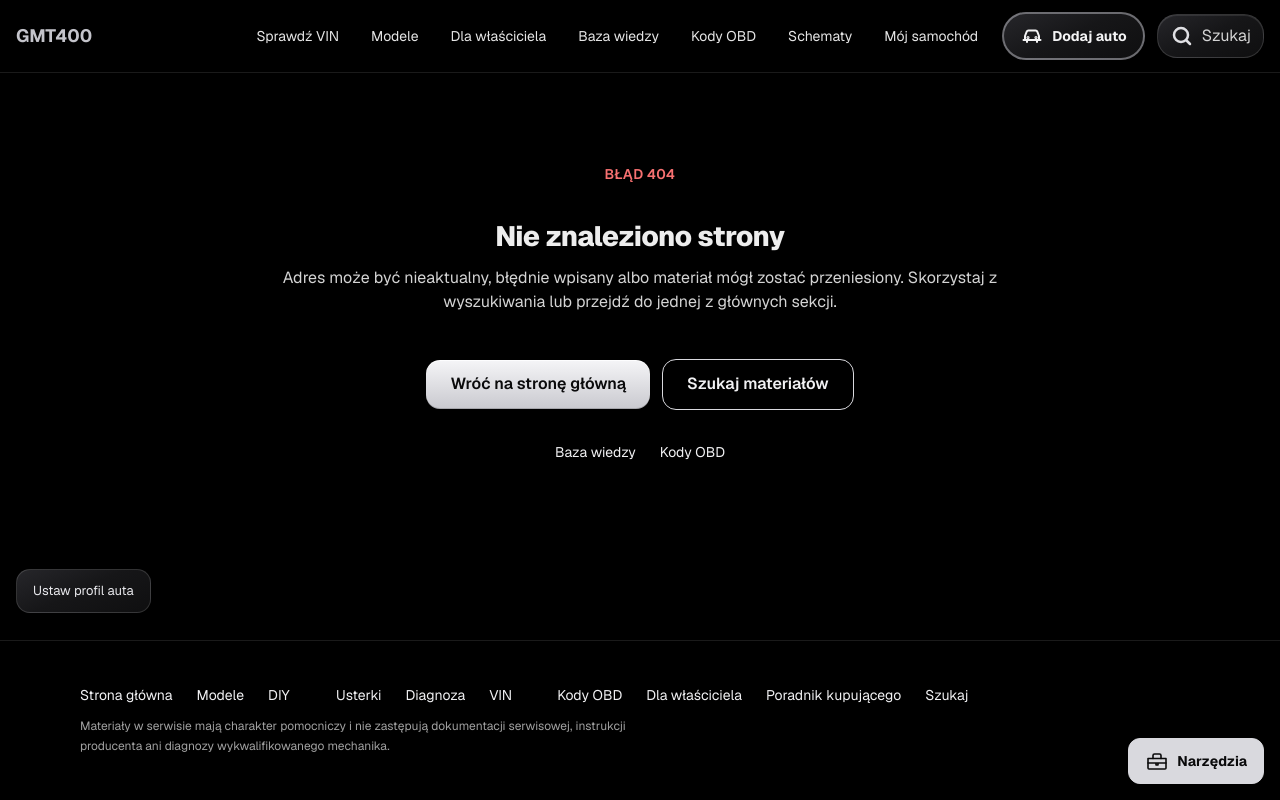
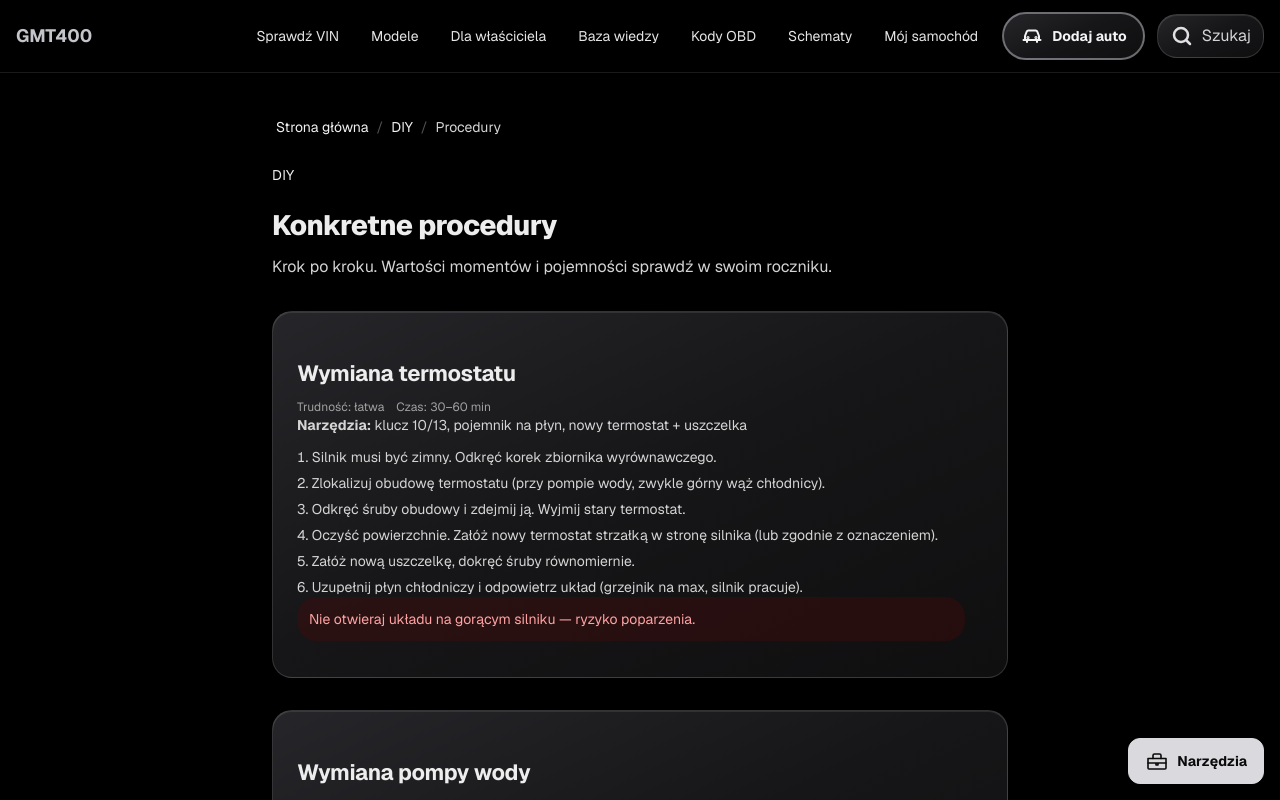
Before and after one commit to tsrc4mm9gg-netizen/gmt400-app, a Next.js app: page /diy/procedury in a window 1280 px wide. Before the commit this address had no page. Shown: the top 800 px of the page. Built offline with nearby package versions, Linux system fonts and the light colour scheme.

Commit message:
feat: add concrete DIY procedures (thermostat, water pump, CKP sensor)

```diff
--- /dev/null
+++ b/src/app/diy/procedury/page.tsx
@@ -0,0 +1,96 @@
+import type { Metadata } from 'next';
+import Link from 'next/link';
+import Breadcrumbs from '../../ui/Breadcrumbs';
+
+export const metadata: Metadata = {
+  title: 'Procedury DIY GMT400 — wymiana termostatu, pompy wody, czujnika',
+  description: 'Konkretne procedury naprawcze dla GMT400: wymiana termostatu, pompy wody, czujnika położenia wału. Krok po kroku z uwagami.',
+  alternates: { canonical: 'https://www.gmt400.pl/diy/procedury' },
+};
+
+const PROCEDURES = [
+  {
+    id: 'termostat',
+    title: 'Wymiana termostatu',
+    difficulty: 'łatwa',
+    time: '30–60 min',
+    tools: 'klucz 10/13, pojemnik na płyn, nowy termostat + uszczelka',
+    steps: [
+      'Silnik musi być zimny. Odkręć korek zbiornika wyrównawczego.',
+      'Zlokalizuj obudowę termostatu (przy pompie wody, zwykle górny wąż chłodnicy).',
+      'Odkręć śruby obudowy i zdejmij ją. Wyjmij stary termostat.',
+      'Oczyść powierzchnie. Załóż nowy termostat strzałką w stronę silnika (lub zgodnie z oznaczeniem).',
+      'Załóż nową uszczelkę, dokręć śruby równomiernie.',
+      'Uzupełnij płyn chłodniczy i odpowietrz układ (grzejnik na max, silnik pracuje).',
+    ],
+    warning: 'Nie otwieraj układu na gorącym silniku — ryzyko poparzenia.',
+  },
+  {
+    id: 'pompa-wody',
+    title: 'Wymiana pompy wody',
+    difficulty: 'średnia',
+    time: '2–4 h',
+    tools: 'klucze, ściągacz paska, nowa pompa + uszczelka, płyn',
+    steps: [
+      'Odłącz akumulator. Zdejmij pasek wielorowkowy.',
+      'Odłącz węże od pompy. Odkręć śruby mocujące wentylator i pompę.',
+      'Wyjmij starą pompę. Oczyść powierzchnię bloku.',
+      'Załóż nową uszczelkę i pompę. Dokręć śruby momentem z instrukcji.',
+      'Załóż pasek, uzupełnij płyn, odpowietrz.',
+    ],
+    warning: 'Sprawdź stan paska i rolek — często warto wymienić razem.',
+  },
+  {
+    id: 'czujnik-walu',
+    title: 'Wymiana czujnika położenia wału (CKP)',
+    difficulty: 'łatwa–średnia',
+    time: '30–90 min',
+    tools: 'klucz nasadowy, nowy czujnik',
+    steps: [
+      'Czujnik jest zwykle przy kole pasowym lub w bloku (zależnie od rocznika).',
+      'Odłącz wtyczkę. Odkręć śrubę mocującą.',
+      'Wyjmij stary czujnik. Załóż nowy — nie dociskaj na siłę.',
+      'Dokręć śrubę i podłącz wtyczkę.',
+      'Wymaż kody błędów i sprawdź rozruch.',
+    ],
+    warning: 'W niektórych rocznikach dostęp jest utrudniony — może być potrzebne podniesienie auta.',
+  },
+];
+
+export default function ProceduresPage() {
+  return (
+    <div className="mx-auto max-w-3xl px-4 py-8 pb-28 text-white">
+      <Breadcrumbs items={[{ href: '/diy', label: 'DIY' }, { label: 'Procedury' }]} />
+      <header className="mt-4">
+        <p className="text-sm uppercase tracking-wide text-silver-400">DIY</p>
+        <h1 className="mt-1 text-3xl font-bold">Konkretne procedury</h1>
+        <p className="mt-3 text-neutral-300">
+          Krok po kroku. Wartości momentów i pojemności sprawdź w swoim roczniku.
+        </p>
+      </header>
+
+      <div className="mt-6 space-y-6">
+        {PROCEDURES.map(proc => (
+          <article key={proc.id} id={proc.id} className="rounded-2xl border border-white/10 bg-neutral-900 p-5">
+            <h2 className="text-xl font-semibold text-silver-300">{proc.title}</h2>
+            <div className="mt-2 flex flex-wrap gap-3 text-xs text-neutral-400">
+              <span>Trudność: {proc.difficulty}</span>
+              <span>Czas: {proc.time}</span>
+            </div>
+            <p className="mt-2 text-sm text-neutral-300"><strong>Narzędzia:</strong> {proc.tools}</p>
+            <ol className="mt-3 list-inside list-decimal space-y-1.5 text-sm text-neutral-300">
+              {proc.steps.map((step, i) => <li key={i}>{step}</li>)}
+            </ol>
+            {proc.warning && (
+              <p className="mt-3 rounded-lg bg-red-950/40 p-3 text-sm text-red-300">{proc.warning}</p>
+            )}
+          </article>
+        ))}
+      </div>
+
+      <Link href="/diy" className="mt-6 inline-block text-sm font-semibold text-silver-300 underline-offset-2 hover:underline">
+        ← Wszystkie DIY
+      </Link>
+    </div>
+  );
+}
```
